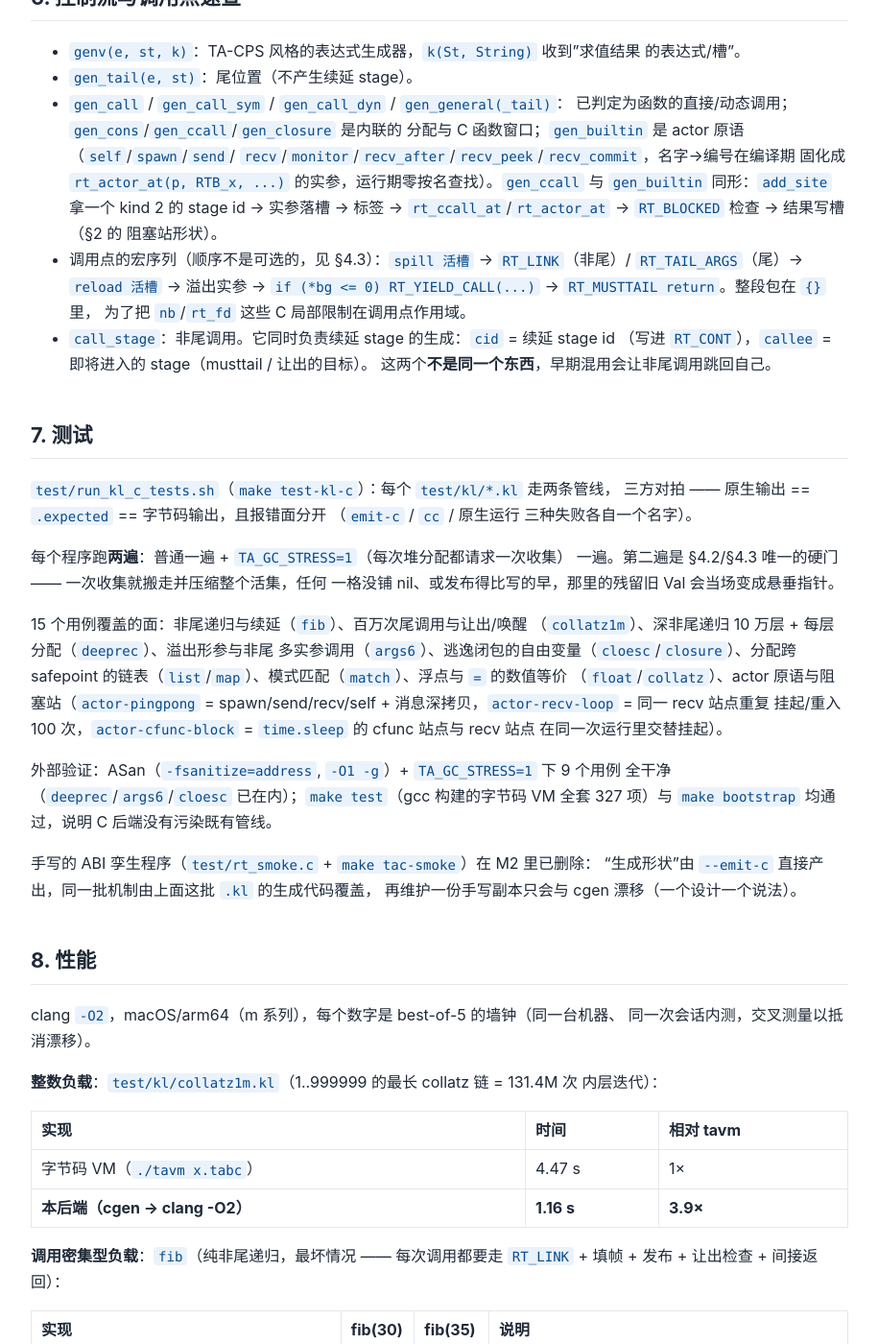
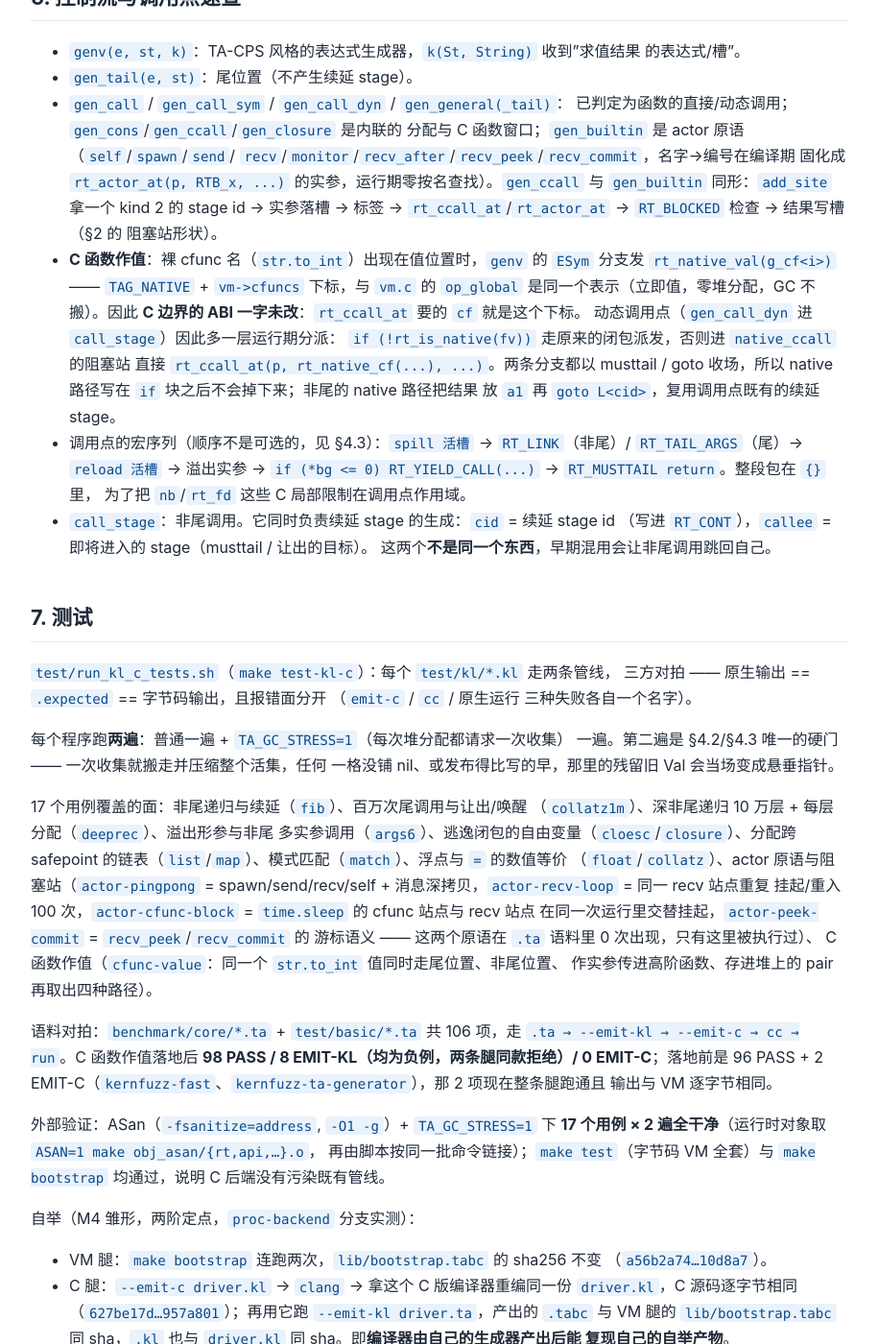
Before and after one commit to tiancaiamao/tinyactor, a Jekyll site: the page built from docs/c-backend.md, in a window 1280 px wide and 1400 px high, scrolled down 3700 px. Shown: the whole window at 96% size, without its empty margins (182-1097 px from the left). Built offline with Jekyll 4.4.1, drawn with Linux system fonts in a browser that asks for light colours; our own code applies the rules of GitHub Pages for plain Markdown files; some of the changed text lies outside the part shown.

Commit message:
feat(kl-c): C 函数作值（TAG_NATIVE）+ recv_peek/recv_commit 用例；语料 0 EMIT-C
调用 C 必须好用，但 C↔KL 互调用（回调）不需要。所以走"兼容现有 C 接口"这条路：
值位置上的裸 cfunc 名（str.to_int）在运行期是 TAG_NATIVE + vm->cfuncs 下标 ——
vm.c 的 op_global 本来就是同一个表示，而 rt_ccall_at 的 cf 实参也正是这个下标。
C 边界的 ABI 一字未改，rt.h 只加三个 inline（rt_native_val/rt_is_native/
rt_native_cf），载荷直接当 cf 用。

- cgen.ta v_expr：不再把 cfunc 名当未定义名拒绝（actor 原语仍拒，报错文案改准）。
- cgen.ta genv ESym：cfunc 名作值发 rt_native_val(g_cf<i>)（立即值，零堆分配）。
- cgen.ta call_stage：动态调用点多一层运行期分派 —— if (!rt_is_native(fv)) 走
  原来的闭包派发，否则进 native_ccall 的阻塞站直接 rt_ccall_at。两条分支都以
  musttail/goto 收场，故 native 路径写在 if 块之后；非尾 native 把结果放 a1 再
  goto 既有续延 stage，尾 native 走 RT_RETURN。被调值先落到新槽：恢复点按
  p->pc 重进这个站，只能读槽。

测试：新增 test/kl/cfunc-value.kl（同一个 str.to_int 值走尾位置、非尾位置、
作实参进高阶函数、存进堆上 pair 再取出四条路径）与 test/kl/actor-peek-commit.kl
（recv_peek/recv_commit 的游标语义 —— 这两个原语在 .ta 语料里 0 次出现，此前
从未被执行过）。

实测：
- 语料对拍 106 项（benchmark/core + test/basic，.ta→--emit-kl→--emit-c→cc→run）：
  98 PASS / 8 EMIT-KL（负例）/ 0 EMIT-C，余下与 VM 逐字节相同。此前 96 PASS +
  2 EMIT-C（kernfuzz-fast、kernfuzz-ta-generator），这两项现在整条腿跑通。
- make test-kl-c：17 个程序 PASSED（每程序 plain + TA_GC_STRESS=1 两遍）。
- ASan（obj_asan + -fsanitize=address）+ GC 压力：17 用例 × 2 遍全干净。
- 自举两阶定点：make bootstrap 连跑两次 tabc sha 不变（a56b2a74…）；
  --emit-c driver.kl → clang → 该 C 版编译器重编 driver.kl 得同字节 C 源码
  （627be17d…），且它 --emit-kl driver.ta 的产物与 VM 腿的 bootstrap.tabc、
  driver.kl 同 sha。
- make test / make fmt-check 通过。

```diff
--- a/docs/c-backend.md
+++ b/docs/c-backend.md
@@ -155,11 +155,20 @@ nil** → `RT_PUBLISH` 到 `base+fd`。填 nil 的理由：分支各自 spill
 - `gen_call` / `gen_call_sym` / `gen_call_dyn` / `gen_general(_tail)`：
   已判定为函数的直接/动态调用；`gen_cons`/`gen_ccall`/`gen_closure` 是内联的
   分配与 C 函数窗口；`gen_builtin` 是 actor 原语（`self`/`spawn`/`send`/
-  `recv`/`monitor`/`recv_after`/`recv_peek`/`recv_commit`，名字→编号在编译期
+    `recv`/`monitor`/`recv_after`/`recv_peek`/`recv_commit`，名字→编号在编译期
   固化成 `rt_actor_at(p, RTB_x, ...)` 的实参，运行期零按名查找）。`gen_ccall`
   与 `gen_builtin` 同形：`add_site` 拿一个 kind 2 的 stage id → 实参落槽 →
   标签 → `rt_ccall_at`/`rt_actor_at` → `RT_BLOCKED` 检查 → 结果写槽（§2 的
   阻塞站形状）。
+- **C 函数作值**：裸 cfunc 名（`str.to_int`）出现在值位置时，`genv` 的 `ESym`
+  分支发 `rt_native_val(g_cf<i>)` —— `TAG_NATIVE` + `vm->cfuncs` 下标，与
+  `vm.c` 的 `op_global` 是同一个表示（立即值，零堆分配，GC 不搬）。因此
+  **C 边界的 ABI 一字未改**：`rt_ccall_at` 要的 `cf` 就是这个下标。
+  动态调用点（`gen_call_dyn` 进 `call_stage`）因此多一层运行期分派：
+  `if (!rt_is_native(fv))` 走原来的闭包派发，否则进 `native_ccall` 的阻塞站
+  直接 `rt_ccall_at(p, rt_native_cf(...), ...)`。两条分支都以 musttail / goto
+  收场，所以 native 路径写在 `if` 块之后不会掉下来；非尾的 native 路径把结果
+  放 `a1` 再 `goto L<cid>`，复用调用点既有的续延 stage。
 - 调用点的宏序列（顺序不是可选的，见 §4.3）：`spill 活槽` →
   `RT_LINK`（非尾）/ `RT_TAIL_ARGS`（尾）→ `reload 活槽` → 溢出实参 →
   `if (*bg <= 0) RT_YIELD_CALL(...)` → `RT_MUSTTAIL return`。整段包在 `{}` 里，
@@ -178,19 +187,42 @@ nil** → `RT_PUBLISH` 到 `base+fd`。填 nil 的理由：分支各自 spill
 一遍。第二遍是 §4.2/§4.3 唯一的硬门 —— 一次收集就搬走并压缩整个活集，任何
 一格没铺 nil、或发布得比写的早，那里的残留旧 Val 会当场变成悬垂指针。
 
-15 个用例覆盖的面：非尾递归与续延（`fib`）、百万次尾调用与让出/唤醒
+17 个用例覆盖的面：非尾递归与续延（`fib`）、百万次尾调用与让出/唤醒
 （`collatz1m`）、深非尾递归 10 万层 + 每层分配（`deeprec`）、溢出形参与非尾
 多实参调用（`args6`）、逃逸闭包的自由变量（`cloesc`/`closure`）、分配跨
 safepoint 的链表（`list`/`map`）、模式匹配（`match`）、浮点与 `=` 的数值等价
 （`float`/`collatz`）、actor 原语与阻塞站（`actor-pingpong` =
 spawn/send/recv/self + 消息深拷贝，`actor-recv-loop` = 同一 recv 站点重复
 挂起/重入 100 次，`actor-cfunc-block` = `time.sleep` 的 cfunc 站点与 recv 站点
-在同一次运行里交替挂起）。
+在同一次运行里交替挂起，`actor-peek-commit` = `recv_peek`/`recv_commit` 的
+游标语义 —— 这两个原语在 `.ta` 语料里 0 次出现，只有这里被执行过）、
+C 函数作值（`cfunc-value`：同一个 `str.to_int` 值同时走尾位置、非尾位置、
+作实参传进高阶函数、存进堆上的 pair 再取出四种路径）。
+
+语料对拍：`benchmark/core/*.ta` + `test/basic/*.ta` 共 106 项，走
+`.ta → --emit-kl → --emit-c → cc → run`。C 函数作值落地后 **98 PASS / 8
+EMIT-KL（均为负例，两条腿同款拒绝）/ 0 EMIT-C**；落地前是 96 PASS + 2
+EMIT-C（`kernfuzz-fast`、`kernfuzz-ta-generator`），那 2 项现在整条腿跑通且
+输出与 VM 逐字节相同。
 
 
-外部验证：ASan（`-fsanitize=address`, `-O1 -g`）+ `TA_GC_STRESS=1` 下 9 个用例
-全干净（`deeprec`/`args6`/`cloesc` 已在内）；`make test`（gcc 构建的字节码
-VM 全套 327 项）与 `make bootstrap` 均通过，说明 C 后端没有污染既有管线。
+外部验证：ASan（`-fsanitize=address`, `-O1 -g`）+ `TA_GC_STRESS=1` 下
+**17 个用例 × 2 遍全干净**（运行时对象取 `ASAN=1 make obj_asan/{rt,api,…}.o`，
+再由脚本按同一批命令链接）；`make test`（字节码 VM 全套）与 `make bootstrap`
+均通过，说明 C 后端没有污染既有管线。
+
+自举（M4 雏形，两阶定点，`proc-backend` 分支实测）：
+
+- VM 腿：`make bootstrap` 连跑两次，`lib/bootstrap.tabc` 的 sha256 不变
+  （`a56b2a74…10d8a7`）。
+- C 腿：`--emit-c driver.kl` → `clang` → 拿这个 C 版编译器重编同一份
+  `driver.kl`，C 源码逐字节相同（`627be17d…957a801`）；再用它跑
+  `--emit-kl driver.ta`，产出的 `.tabc` 与 VM 腿的 `lib/bootstrap.tabc`
+  同 sha，`.kl` 也与 `driver.kl` 同 sha。即**编译器由自己的生成器产出后能
+  复现自己的自举产物**。
+- 还没做的不是生成器，是 CLI：`-q` 只由 `src/main.c` 消费，`rt.c` 的 main
+  不认识（`vm.get_arg(0)` 直接看到子命令），所以 C 版编译器的调用形状是
+  `tacc --emit-c <kl> <out.c>`，没有 `tavm -q <tabc>` 那层。
 
 手写的 ABI 孪生程序（`test/rt_smoke.c` + `make tac-smoke`）在 M2 里已删除：
 "生成形状"由 `--emit-c` 直接产出，同一批机制由上面这批 `.kl` 的生成代码覆盖，
@@ -254,9 +286,12 @@ clang `-O2`，macOS/arm64（m 系列），每个数字是 best-of-5 的墙钟（
   `define` 是独立 C 过程，没有共享 entry 帧）。TA 语言里没有可变全局：
   `define` 的右值必须是 lambda，操作码 `LOP_GLOBAL` 是**函数引用**
   （→ `TAG_CLOS_ID` / `TAG_NATIVE`），不是变量存储。
-- **`cfunc` 作为值**（把 `str.to_int` 这种裸 cfunc 名当值传/存 —— 调用点
-  `(str.to_int s)` 是通的，作值还没有函数指针包装）。这也是语料里仅剩的 2 个
-  `EMIT-C`：`kernfuzz-fast` / `kernfuzz-ta-generator`。
+- **actor 原语作值**（`(map self ps)` 这种把原语当函数传）。调用点
+  `(send pid msg)` 是通的，作值仍是编译期拒绝
+  （`actor primitive as a value is not supported by the C backend`）——
+  原语的语义是 `rt_actor_at(p, RTB_x, ...)` 的固定编号，没有"值"这个形态。
+  `.ta` 语料里 0 次出现，所以没为它发明表示。C 函数作值则已支持（§6）：
+  它的表示在 VM 里本来就有（`TAG_NATIVE` + cfuncs 下标），照抄即可。
 - `--emit-c` 吃完整 `.ta` 前端（现在吃 `.kl`；`.ta` 走 `--emit-kl` 再 `--emit-c`
   两步，语料 106 项就是这样跑的）。
 - **GC 根集精度**：现在按 `Proc` 栈深度一刀切 —— 收根不复杂（根就是我们自己的
@@ -265,8 +300,5 @@ clang `-O2`，macOS/arm64（m 系列），每个数字是 best-of-5 的墙钟（
   一张位图（死格不必是合法 Val、保守保活消失），能省的是 §8 表里的"填帧"与
   堆压力，省不掉"发布/让出/预留"三笔。M3 的活。
 - 自举（用 cgen 自己编 `driver.ta`）——M4。现阶段两个后端并存，字节码 VM
-  仍是默认。已验证的部分：`--emit-c` 出的 C 编成编译器后重编 `driver.ta`，
-  `lib/bootstrap.tabc` 与 `driver.kl` 逐字节相同；但默认管线还没换成它。
-  M4 之前还差一层 CLI 对齐：`-q` 之类只由 `src/main.c` 消费、`rt.c` 的 main
-  不认识，所以 C 版编译器收到 `-q` 会把它当子命令（fallback 到
-  `compile_ta("-q", ...)`，报 "cannot read source file"）。自举版必须补上。
+  仍是默认；两阶定点已实测通过（数据见 §7 末），差的只是把默认管线换过去，
+  以及一层 CLI 对齐（`-q` 只由 `src/main.c` 消费、`rt.c` 的 main 不认识）。
```
Also changed, not shown: 7 other files.
